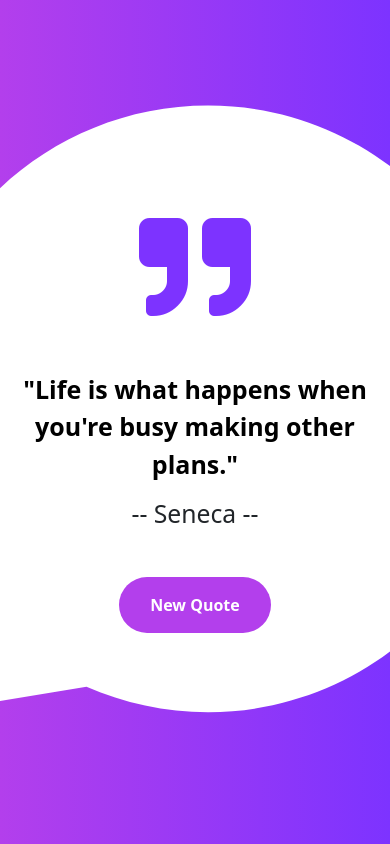
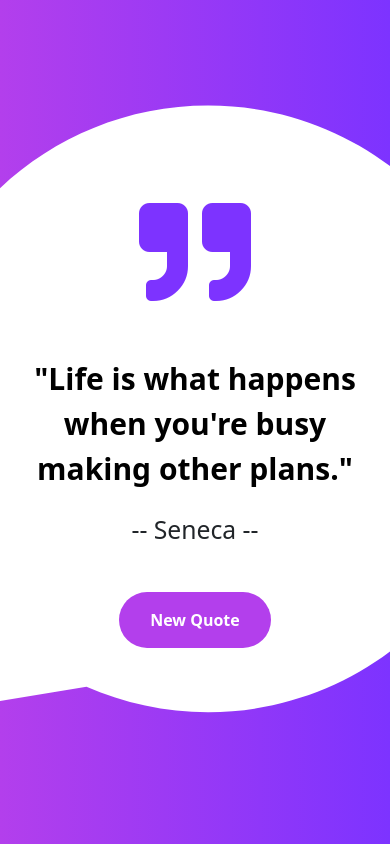
Before and after one commit to youssefalsayed0/Random-Quote-Generator, a plain HTML site: page index.html in a window 390 px wide. Drawn offline with Linux system fonts and the light colour scheme.

Commit message:
Add files via upload

```diff
--- a/assets/css/main.css
+++ b/assets/css/main.css
@@ -15,6 +15,8 @@ a {
     text-decoration: none;
     color: inherit;
 }
+
+
 
 .main-p {
     padding: var(--main-padding) 0;
--- a/assets/css/media.css
+++ b/assets/css/media.css
@@ -3,12 +3,13 @@
         font-size: 30px;
     }
 
+    .landing .quote {
+        width: 80%;
+    }
+
 }
 
 @media only screen and (max-width: 767px) {
-    .landing p {
-        font-size: 25px;
-    }
 
     .landing .quote {
         width: 100%;
--- a/index.html
+++ b/index.html
@@ -22,7 +22,7 @@
                 <div class="icon mb-5">
                     <i class="fa-solid fa-quote-right fa-7x"></i>
                 </div>
-                <p id="quotedata" class="text-black mb-3"> "Life is what happens when you're busy making other plans." </p>
+                <p id="quotedata" class="text-black mb-4"> "Life is what happens when you're busy making other plans." </p>
                 <h2 id="authorname" class="mb-5">-- Seneca --</h2>
                 <button onclick="generate();" class="btn rounded-pill" >New Quote</button>
             </div>
```
